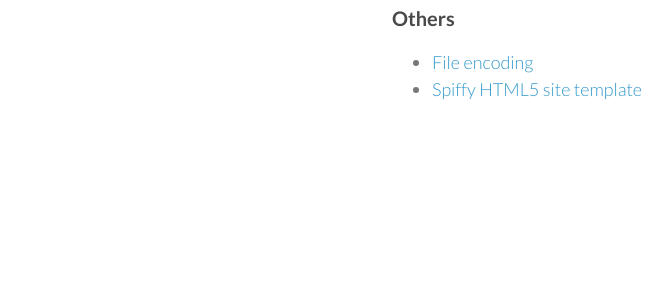
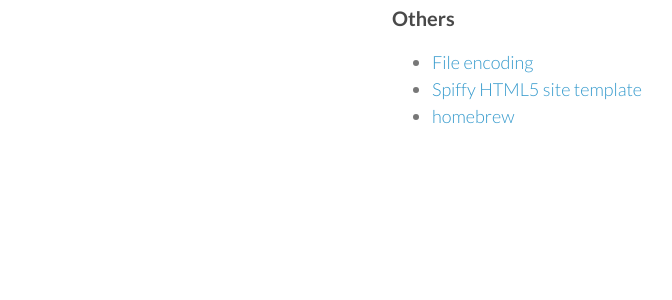
Before and after one commit to gitter-badger/mttrs.github.io, a Jekyll site: the page built from index.md, in a window 1280 px wide. Shown: the part 302-602 px from the top of the page, without its empty margins (178-850 px from the left). Built offline with Jekyll 4.4.1, drawn with Linux system fonts in a browser that asks for light colours.

Commit message:
Add homebrew page

```diff
--- a/index.md
+++ b/index.md
@@ -40,12 +40,17 @@ layout: default
     <ul>
       <li class="link-list">
         <a href="https://github.com/mttrs/notes/blob/master/change_char_code.md" target="_blank">
-         File encoding
+          File encoding
         </a>
       </li>
       <li class="link-list">
         <a href="http://html5up.net/" target="_blank">
-         Spiffy HTML5 site template
+          Spiffy HTML5 site template
+        </a>
+      </li>
+      <li class="link-list">
+        <a href="https://github.com/mttrs/notes/blob/master/brew.md" target="_blank">
+          homebrew
         </a>
       </li>
     </ul>
```
